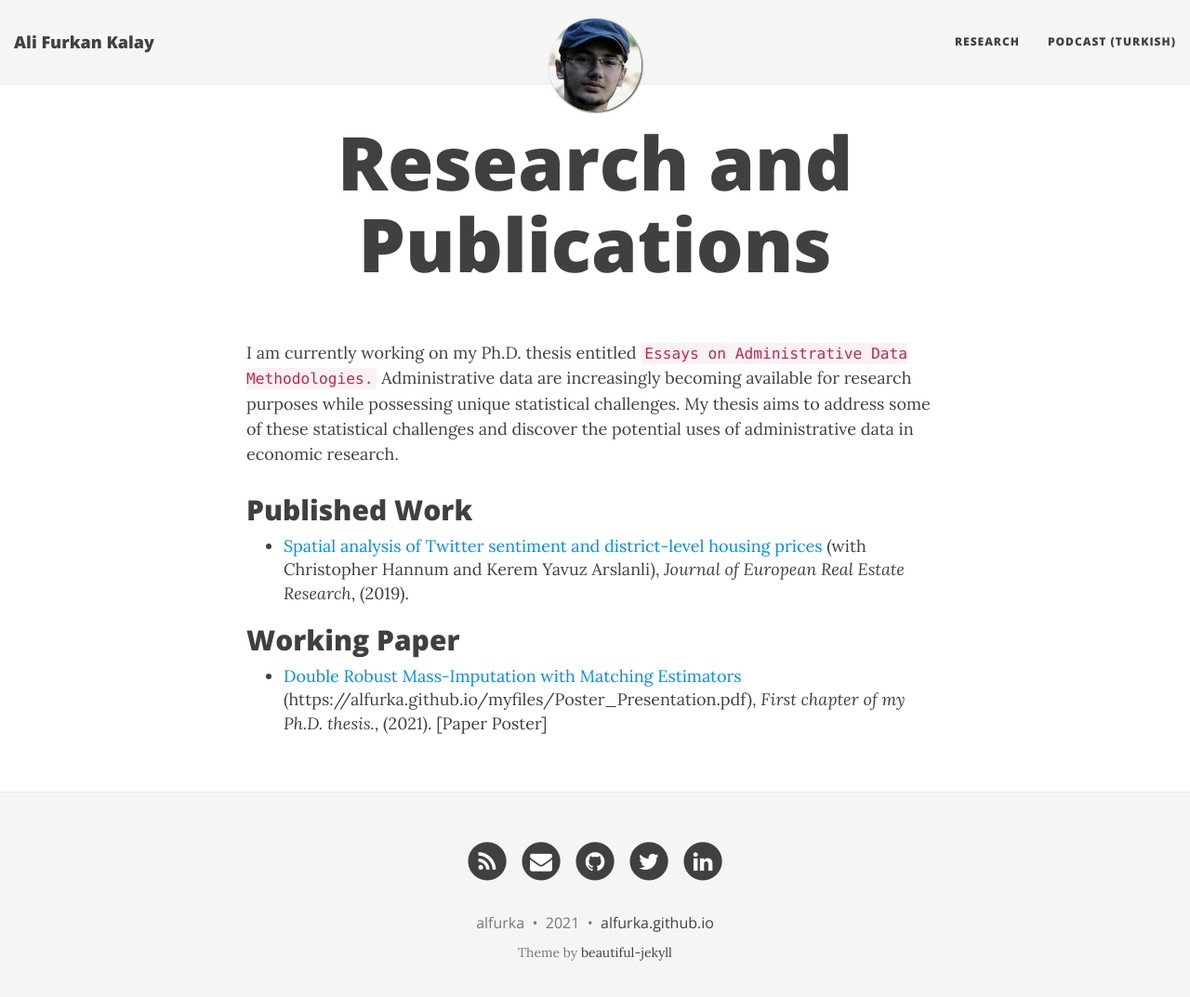
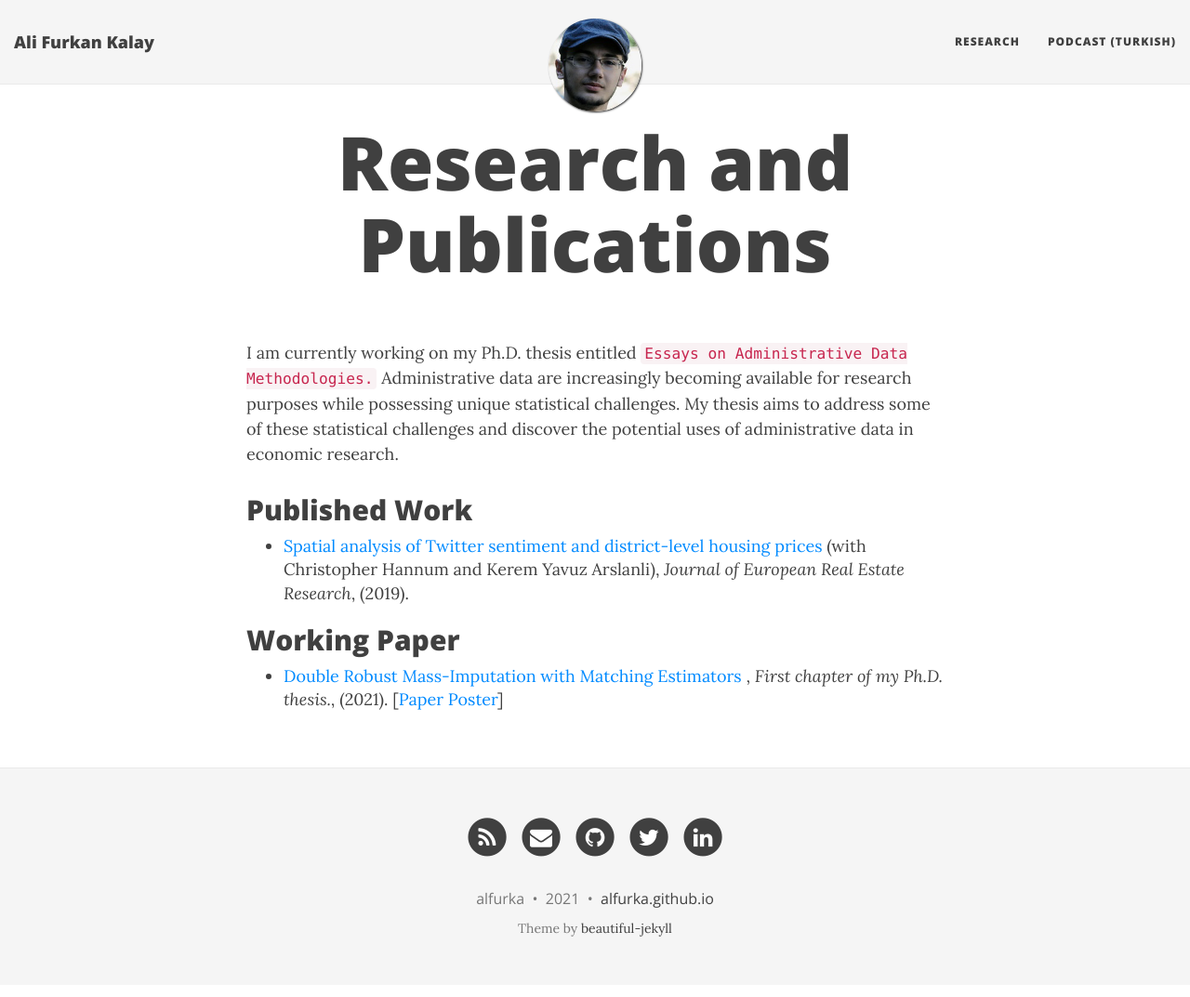
Before and after one commit to alfurka/alfurka.github.io, a Jekyll site: the page built from research.md, in a window 1280 px wide and 1086 px high. Shown: the top 1073 px of the window at 93% size. Built offline with Jekyll 4.4.1, drawn with Linux system fonts in a browser that asks for light colours; nearby versions of some CDN libraries.

Commit message:
Update research.md

```diff
--- a/research.md
+++ b/research.md
@@ -11,4 +11,4 @@
 
 ## Working Paper
 
-- [Double Robust Mass-Imputation with Matching Estimators](https://arxiv.org/abs/2110.09275) (https://alfurka.github.io/myfiles/Poster_Presentation.pdf), *First chapter of my Ph.D. thesis.*, (2021). [Paper Poster]
+- [Double Robust Mass-Imputation with Matching Estimators](https://arxiv.org/abs/2110.09275) , *First chapter of my Ph.D. thesis.*, (2021). [[Paper Poster](https://alfurka.github.io/myfiles/Poster_Presentation.pdf)]
```
